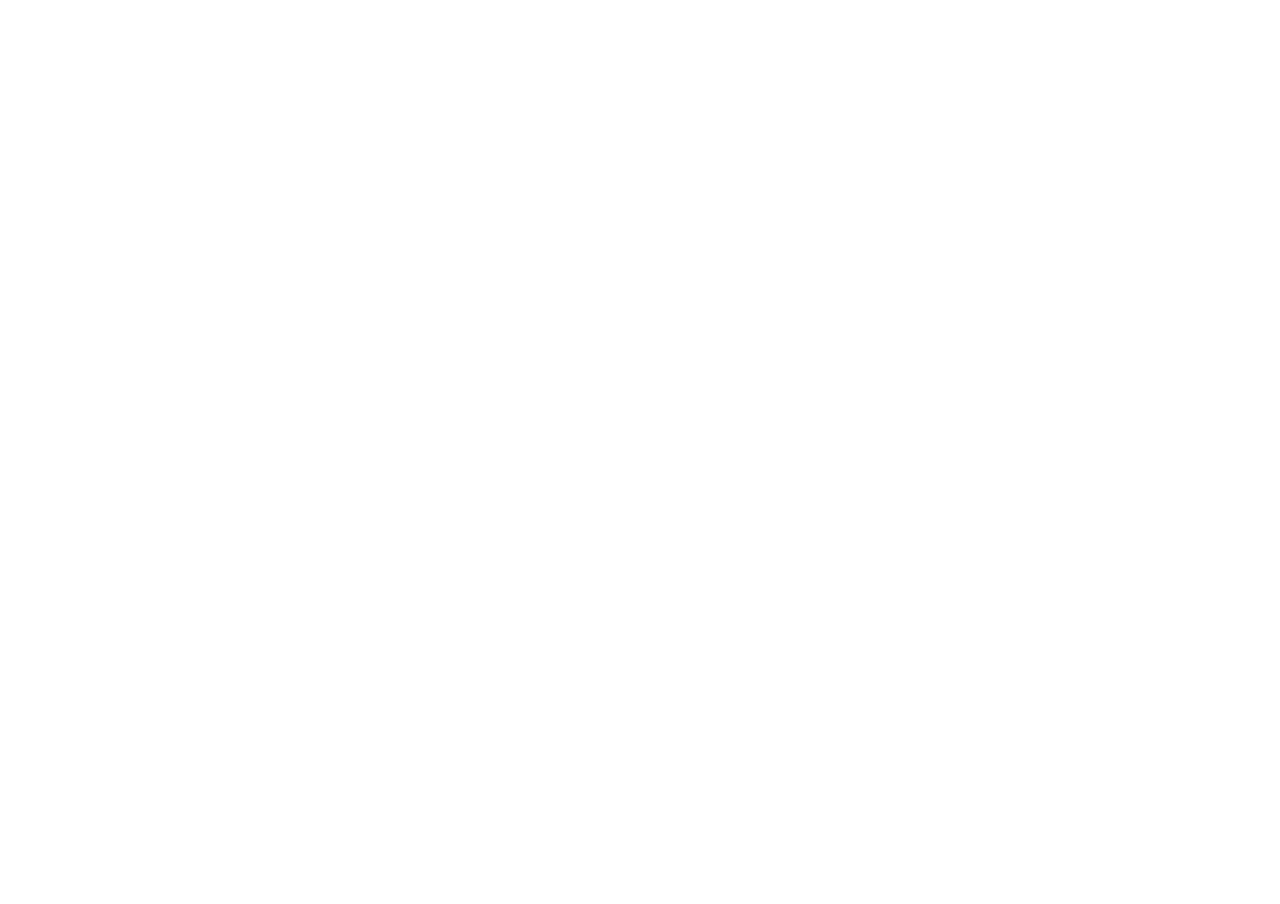
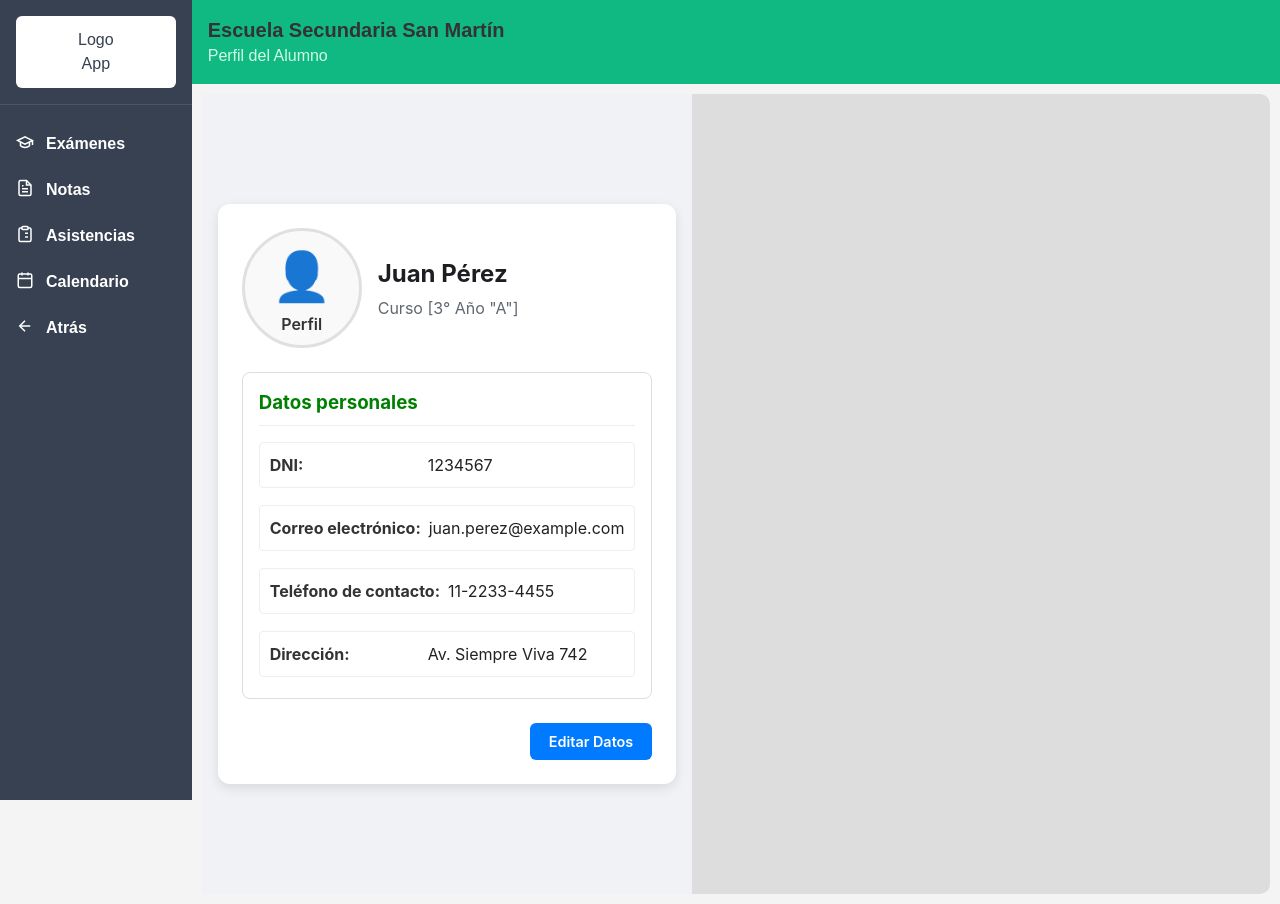
Before and after one commit to MartinianoLeonCorrea/frontendapp_tpGS, a React (Vite) app: page /alumno/perfil in a window 1280 px wide. Before the commit this address had no page. Before the commit the page ends 800 px from the top, so only its background shows below. Built offline with nearby package versions, Linux system fonts and the light colour scheme.

Commit message:
Prototipo perfil alumno

```diff
--- a/src/App.jsx
+++ b/src/App.jsx
@@ -13,6 +13,7 @@
 import RegistrarAlumno from './pages/RegistrarAlumno';
 import Sidebar from './components/Sidebar';
 import CalendarioPage from './pages/CalendarioPage';
+import PerfilAlumno from './pages/alumno/PerfilAlumno';
 
 const Layout = () => {
   return (
@@ -56,6 +57,7 @@
           <Route path="docente/dashboard" element={<DashboardDocente />} />
           <Route path="registrar" element={<RegistrarAlumno />} />
           <Route path="calendario" element={<CalendarioPage />} />
+          <Route path="/alumno/perfil" element={<PerfilAlumno />} />
         </Route>
       </Routes>
     </Router>
--- a/src/components/Header.jsx
+++ b/src/components/Header.jsx
@@ -1,10 +1,10 @@
 // src/components/Header.jsx
-import { useLocation } from 'react-router-dom';
+import { useLocation, useNavigate } from 'react-router-dom';
 import { UserIcon } from './Icons';
 
 function Header() {
   const location = useLocation();
-
+  const navigate = useNavigate();
   // Mapeo de rutas a títulos y subtítulos
   const pageInfo = {
     '/': {
@@ -20,7 +20,7 @@
       subtitle: '¡Bienvenido, Prof. Rodríguez!',
     },
     '/calendario': {
-      title: 'Calendario general',
+      title: 'Calendario',
       subtitle: '',
     },
     '/alumno/materias': {
@@ -30,6 +30,10 @@
     '/registrar': {
       title: 'Registrar Alumno',
       subtitle: '',
+    },
+    '/alumno/perfil': {
+      title: 'Escuela Secundaria San Martín',
+      subtitle: 'Perfil del Alumno',
     },
   };
 
@@ -52,7 +56,7 @@
   // Puedes expandir esta lógica para manejar otros títulos dinámicos si es necesario
 
   const handleProfileClick = () => {
-    console.log('Opening user profile');
+    navigate('/alumno/perfil');
   };
 
   return (
@@ -62,6 +66,7 @@
         {subtitle && <p className="welcome-message">{subtitle}</p>}
       </div>
 
+      {location.pathname === '/alumno/dashboard' && (
         <button
           className="header-profile-section"
           onClick={handleProfileClick}
@@ -72,6 +77,7 @@
           </div>
           <p className="profile-label">Perfil</p>
         </button>
+         )}
     </header>
   );
 }
--- /dev/null
+++ b/src/pages/alumno/PerfilAlumno.css
@@ -0,0 +1,160 @@
+/* Estilos base (Mobile First) */
+.perfil-container {
+  display: flex;
+  justify-content: center;
+  align-items: center;
+  min-height: 100vh;
+  background-color: #f0f2f5;
+  padding: 1rem;
+  font-family: -apple-system, BlinkMacSystemFont, 'Segoe UI', Roboto, Helvetica, Arial, sans-serif;
+}
+
+.perfil-card {
+  background-color: #ffffff;
+  border-radius: 12px;
+  box-shadow: 0 4px 12px rgba(0, 0, 0, 0.1);
+  padding: 1.5rem;
+  width: 100%;
+  max-width: 500px;
+  display: flex;
+  flex-direction: column;
+  gap: 1.5rem;
+}
+
+.perfil-header {
+  display: flex;
+  flex-direction: column;
+  align-items: center;
+  gap: 1rem;
+  text-align: center;
+}
+
+.perfil-avatar {
+  border: 3px solid #e0e0e0;
+  border-radius: 50%;
+  width: 120px;
+  height: 120px;
+  display: flex;
+  flex-direction: column;
+  justify-content: center;
+  align-items: center;
+  background-color: #f9f9f9;
+}
+
+.perfil-icon {
+  font-size: 3rem;
+  color: #007bff;
+}
+
+.perfil-avatar p {
+  margin: 0;
+  font-weight: 600;
+  color: #333;
+}
+
+.perfil-info-principal h2 {
+  margin: 0;
+  font-size: 1.5rem;
+  color: #1c1e21;
+}
+
+.perfil-info-principal p {
+  margin: 0.25rem 0 0;
+  color: #606770;
+  font-size: 1rem;
+}
+
+.perfil-datos-personales {
+  border: 1px solid #ddd;
+  border-radius: 8px;
+  padding: 1rem;
+}
+
+.perfil-datos-personales h3 {
+  margin-top: 0;
+  margin-bottom: 1rem;
+  border-bottom: 1px solid #eee;
+  padding-bottom: 0.5rem;
+}
+
+.perfil-datos-personales ul {
+  list-style: none;
+  padding: 0;
+  margin: 0;
+  display: flex;
+  flex-direction: column;
+  gap: 0.75rem;
+}
+
+.perfil-datos-personales li {
+  display: flex;
+  flex-direction: column;
+  gap: 0.25rem;
+}
+
+.perfil-datos-personales li strong {
+  color: #333;
+}
+
+.perfil-datos-personales input {
+  width: 100%;
+  padding: 0.5rem;
+  border: 1px solid #ccc;
+  border-radius: 4px;
+  font-size: 1rem;
+}
+
+.perfil-acciones {
+  display: flex;
+  gap: 0.5rem;
+  justify-content: flex-end;
+  flex-wrap: wrap; /* Para que los botones se ajusten en pantallas pequeñas */
+}
+
+.perfil-acciones button {
+  padding: 0.6rem 1.2rem;
+  border: none;
+  border-radius: 6px;
+  font-size: 0.9rem;
+  font-weight: 600;
+  cursor: pointer;
+  transition: background-color 0.2s ease, transform 0.1s ease;
+}
+
+.perfil-acciones button:active {
+  transform: scale(0.98);
+}
+
+.btn-editar, .btn-confirmar {
+  background-color: #007bff;
+  color: white;
+}
+.btn-editar:hover, .btn-confirmar:hover {
+  background-color: #0056b3;
+}
+
+.btn-cancelar {
+  background-color: #6c757d;
+  color: white;
+}
+.btn-cancelar:hover {
+  background-color: #5a6268;
+}
+
+/* Breakpoint para tablets y escritorios pequeños (MD) */
+@media (min-width: 768px) {
+  .perfil-header {
+    flex-direction: row;
+    text-align: left;
+  }
+
+  .perfil-datos-personales li {
+    flex-direction: row;
+    align-items: center;
+    gap: 0.5rem;
+  }
+
+  .perfil-datos-personales li strong {
+    min-width: 150px; /* Alinea los campos de datos */
+  }
+}
--- /dev/null
+++ b/src/pages/alumno/PerfilAlumno.jsx
@@ -0,0 +1,133 @@
+// src/pages/alumno/PerfilAlumno.jsx
+
+import React, { useState, useEffect } from 'react';
+import './PerfilAlumno.css';
+
+const alumnoService = {
+  getAlumno: () => {
+    return new Promise((resolve) => {
+      setTimeout(() => {
+        resolve({
+          nombre: 'Juan',
+          apellido: 'Pérez',
+          curso: '3° Año "A"',
+          dni: '1234567',
+          email: 'juan.perez@example.com',
+          telefono: '11-2233-4455',
+          direccion: 'Av. Siempre Viva 742',
+        });
+      }, 1500); // Simula un retraso de 1.5 segundos
+    });
+  },
+};
+
+export default function PerfilAlumno() {
+  // Estado para almacenar los datos del alumno que no cambian (los originales)
+  const [alumno, setAlumno] = useState(null);
+
+  // Estado para los datos del formulario que sí se pueden editar
+  const [formData, setFormData] = useState({});
+
+  // Estado para controlar si estamos en modo "vista" o "edición"
+  const [isEditing, setIsEditing] = useState(false);
+
+  // Estado para manejar la carga inicial de datos
+  const [isLoading, setIsLoading] = useState(true);
+
+  // Estado para manejar posibles errores
+  const [error, setError] = useState(null);
+
+  // useEffect para cargar los datos del alumno cuando el componente se monta
+  useEffect(() => {
+    alumnoService.getAlumno()
+      .then(data => {
+        setAlumno(data);
+        setFormData(data); // Inicializamos el formulario con los datos cargados
+      })
+      .catch(err => {
+        setError('No se pudieron cargar los datos del alumno.');
+        console.error(err);
+      })
+      .finally(() => {
+        setIsLoading(false);
+      });
+  }, []); // El array vacío [] asegura que esto se ejecute solo una vez
+
+  const handleEditToggle = () => {
+    setIsEditing(!isEditing); // Cambia el estado de edición
+    // Si cancelamos, restauramos los datos originales en el formulario
+    if (isEditing) {
+      setFormData(alumno);
+    }
+  };
+
+  const handleInputChange = (e) => {
+    const { name, value } = e.target;
+    setFormData(prevState => ({
+      ...prevState,
+      [name]: value,
+    }));
+  };
+
+  const handleSubmit = (e) => {
+    e.preventDefault(); // Prevenimos que el formulario recargue la página
+    console.log('Datos a guardar:', formData);
+    // Aquí iría la lógica para enviar los datos a un backend (ej: alumnoService.updateAlumno(formData))
+    setAlumno(formData); // Actualizamos los datos principales con los del formulario
+    setIsEditing(false); // Volvemos al modo de visualización
+  };
+
+  if (isLoading) {
+    return <main className="perfil-container"><p>Cargando perfil...</p></main>;
+  }
+
+  if (error) {
+    return <main className="perfil-container"><p className="error-message">{error}</p></main>;
+  }
+
+  return (
+    <main className="perfil-container">
+      <form className="perfil-card" onSubmit={handleSubmit}>
+
+        <div className="perfil-header">
+          <div className="perfil-avatar">
+            <span className="perfil-icon">👤</span>
+            <p>Perfil</p>
+          </div>
+          <div className="perfil-info-principal">
+            <h2>{alumno.nombre} {alumno.apellido}</h2>
+            <p>Curso [{alumno.curso}]</p>
+          </div>
+        </div>
+
+        <div className="perfil-datos-personales">
+          <h3>Datos personales</h3>
+          <ul>
+            <li><strong>DNI:</strong> {isEditing ? <input type="text" name="dni" value={formData.dni} onChange={handleInputChange} /> : alumno.dni}</li>
+            <li><strong>Correo electrónico:</strong> {isEditing ? <input type="email" name="email" value={formData.email} onChange={handleInputChange} /> : alumno.email}</li>
+            <li><strong>Teléfono de contacto:</strong> {isEditing ? <input type="tel" name="telefono" value={formData.telefono} onChange={handleInputChange} /> : alumno.telefono}</li>
+            <li><strong>Dirección:</strong> {isEditing ? <input type="text" name="direccion" value={formData.direccion} onChange={handleInputChange} /> : alumno.direccion}</li>
+          </ul>
+        </div>
+
+        <div className="perfil-acciones">
+          {!isEditing ? (
+            <button type="button" onClick={handleEditToggle} className="btn-editar">
+              Editar Datos
+            </button>
+          ) : (
+            <>
+              <button type="submit" className="btn-confirmar">
+                Confirmar Cambios
+              </button>
+              <button type="button" onClick={handleEditToggle} className="btn-cancelar">
+                Cancelar
+              </button>
+            </>
+          )}
+        </div>
+
+      </form>
+    </main>
+  );
+}
```
Lines whose indentation alone changed are shown as unchanged.
